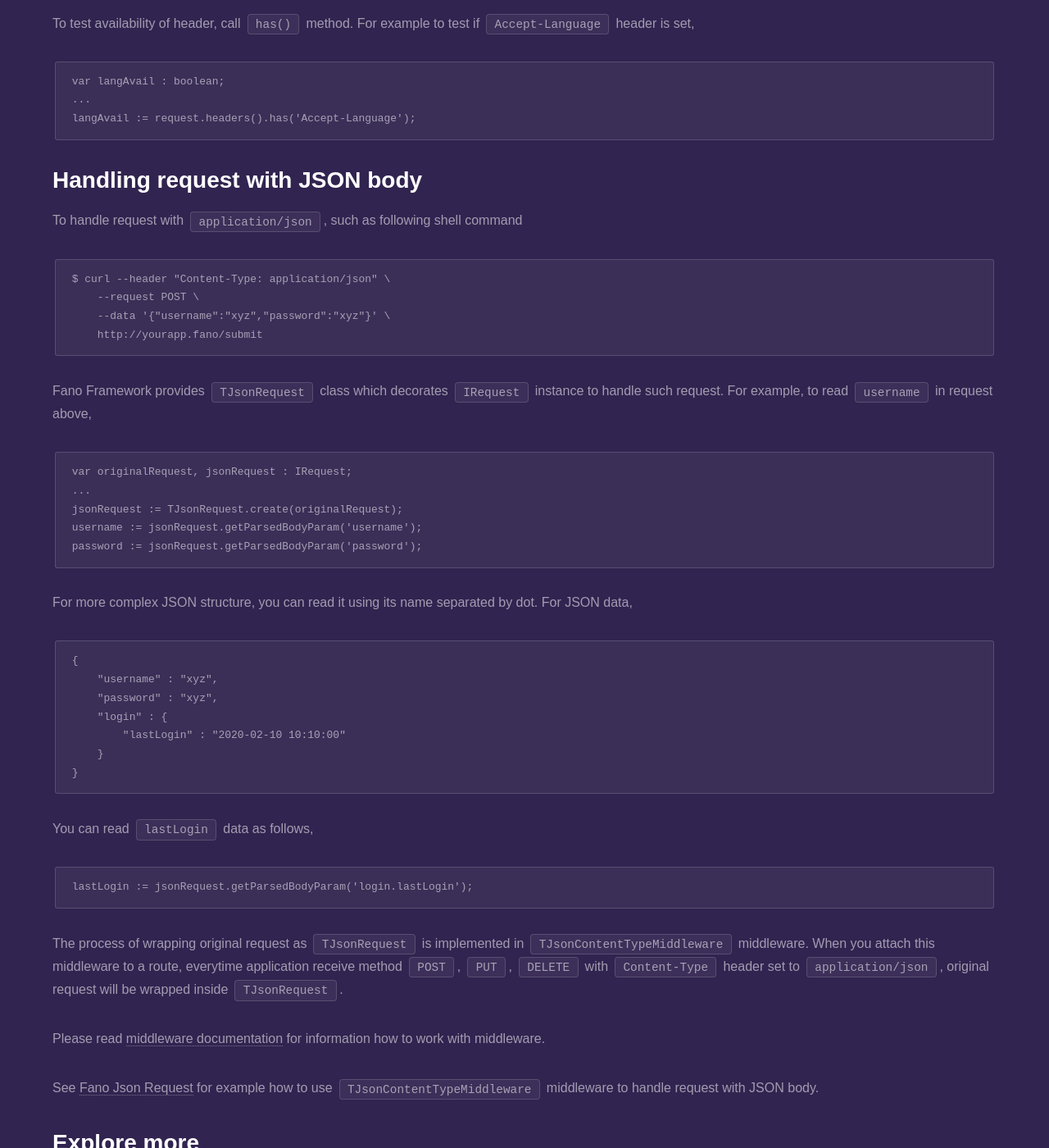
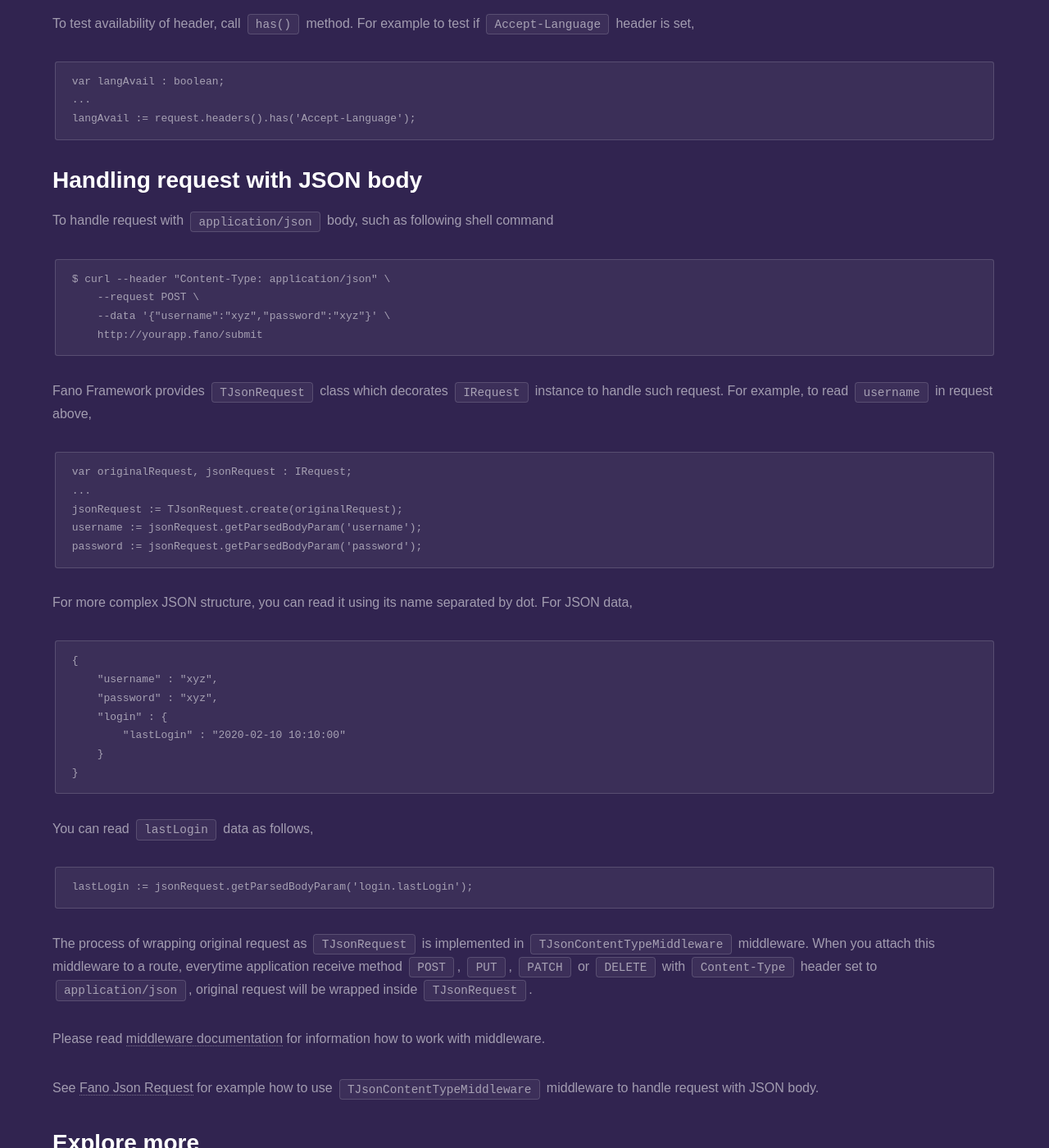
Before and after one commit to fanoframework/fanoframework.github.io, a Jekyll site: the page built from working-with-request/index.md, in a window 1280 px wide and 1400 px high, scrolled down 3368 px. Shown: the whole window at 82% size. Built offline with Jekyll 4.4.1, drawn with Linux system fonts in a browser that asks for light colours; our own code applies the rules of GitHub Pages for plain Markdown files.

Commit message:
improve content

````diff
--- a/working-with-request/index.md
+++ b/working-with-request/index.md
@@ -144,7 +144,7 @@ langAvail := request.headers().has('Accept-Language');
 
 ## <a name="handling-request-with-json-body"></a>Handling request with JSON body
 
-To handle request with `application/json`, such as following shell command
+To handle request with `application/json` body, such as following shell command
 
 ```
 $ curl --header "Content-Type: application/json" \
@@ -180,7 +180,7 @@ You can read `lastLogin` data as follows,
 lastLogin := jsonRequest.getParsedBodyParam('login.lastLogin');
 ```
 
-The process of wrapping original request as `TJsonRequest` is implemented in `TJsonContentTypeMiddleware` middleware. When you attach this middleware to a route, everytime application receive method `POST`, `PUT`, `DELETE` with `Content-Type` header set to `application/json`, original request will be wrapped inside `TJsonRequest`.
+The process of wrapping original request as `TJsonRequest` is implemented in `TJsonContentTypeMiddleware` middleware. When you attach this middleware to a route, everytime application receive method `POST`, `PUT`, `PATCH` or `DELETE` with `Content-Type` header set to `application/json`, original request will be wrapped inside `TJsonRequest`.
 
 Please read [middleware documentation](/middlewares) for information how to work with middleware.
 
````
